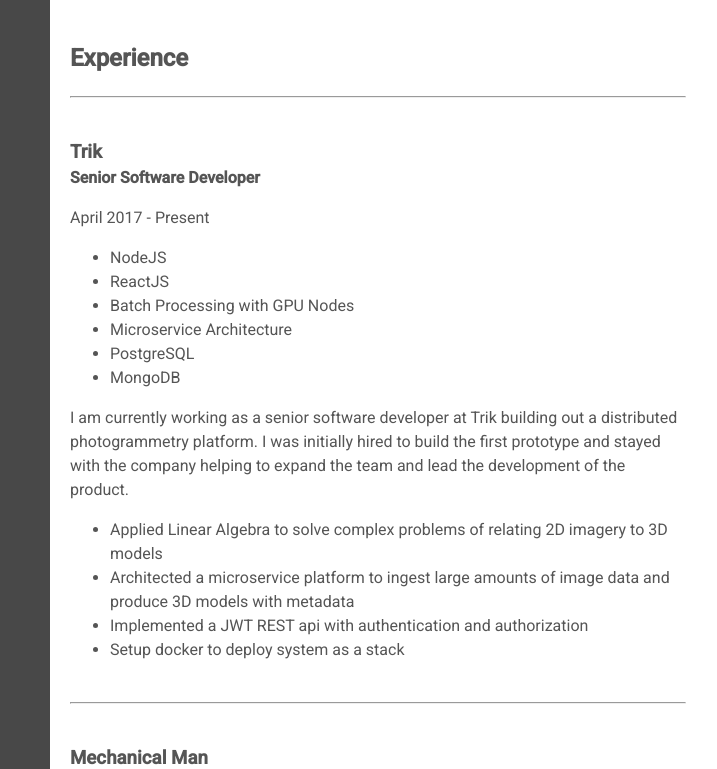
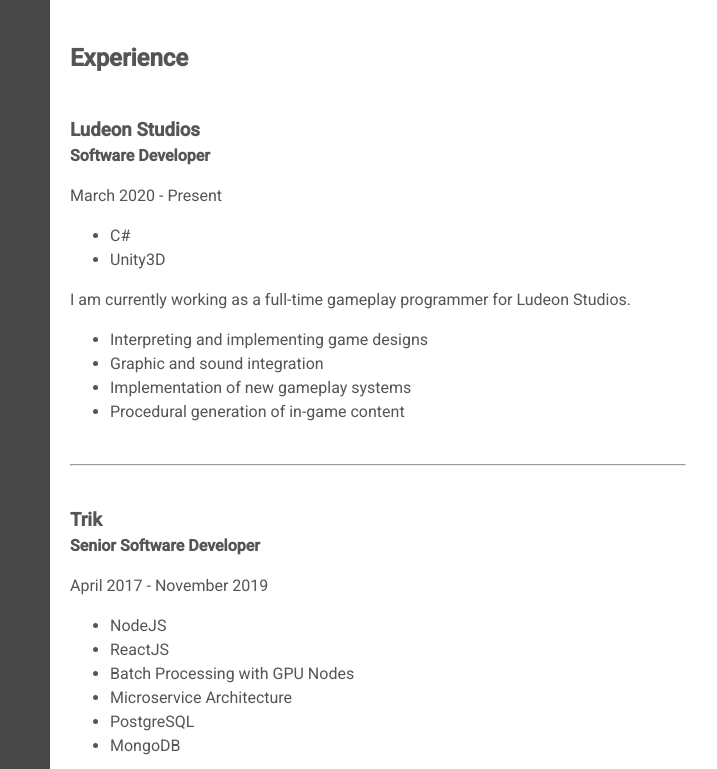
Before and after one commit to alexvmvm/alexvmvm.github.io, a plain HTML site: page index.html in a window 1280 px wide. Shown: the top 769 px of the page, 254-971 px from the left. Drawn offline with nearby package versions, Linux system fonts and the light colour scheme.

Commit message:
added current position

```diff
--- a/index.html
+++ b/index.html
@@ -29,11 +29,29 @@
                 <div class="column flex-70">
                     <section>
                         <h2>Experience</h2>
+                        <div class="work">
+                            <h3>Ludeon Studios</h3>
+                            <h4>Software Developer</h4>
+                            <p>March 2020 - Present</p>
+                            <ul>
+                                <li>C#</li>
+                                <li>Unity3D</li>
+                            </ul>
+                            <p>
+                                I am currently working as a full-time gameplay programmer for Ludeon Studios.
+                            </p>
+                            <ul>
+                                <li>Interpreting and implementing game designs</li>
+                                <li>Graphic and sound integration</li>
+                                <li>Implementation of new gameplay systems</li>
+                                <li>Procedural generation of in-game content</li>
+                            </ul>
+                        </div>
                         <hr />
                         <div class="work">
                             <h3>Trik</h3>
                             <h4>Senior Software Developer</h4>
-                            <p>April 2017 - Present</p>
+                            <p>April 2017 - November 2019</p>
                             <ul>
                                 <li>NodeJS</li>
                                 <li>ReactJS</li>
@@ -43,7 +61,7 @@
                                 <li>MongoDB</li>
                             </ul>
                             <p>
-                                I am currently working as a senior software developer at Trik building out a
+                                I worked as a senior software developer at Trik building out a
                                 distributed photogrammetry platform. I was initially hired to build the first prototype
                                 and stayed with the company helping to expand the team and lead the development
                                 of the product.
```
